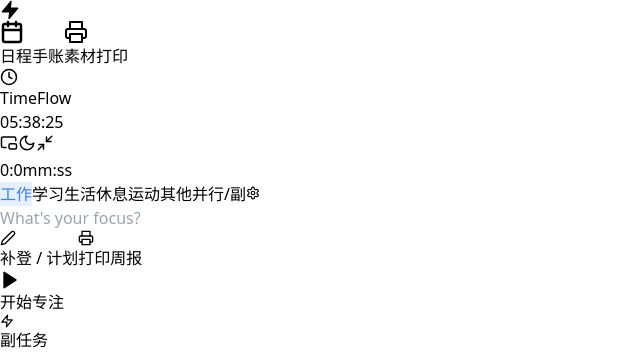
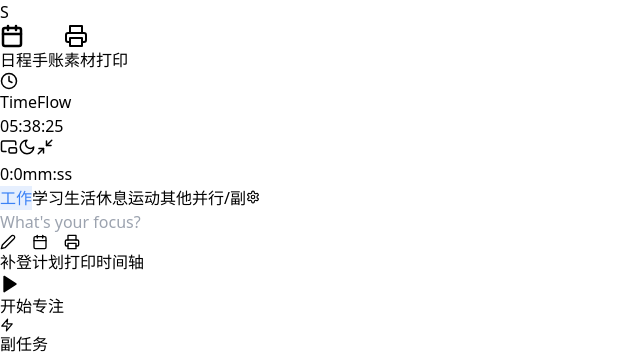
Before and after one commit to YikSuen-hu/timeflow-weeks, a React (Vite) app: page / in a window 1280 px wide. Shown: the top 354 px of the page, without its empty margins (0-640 px from the left). Built offline with nearby package versions, Linux system fonts and the light colour scheme.

Commit message:
feat: Update UI (Print button, Logo, Dark Mode, Split Manual Buttons)

```diff
--- a/src/App.jsx
+++ b/src/App.jsx
@@ -799,11 +799,14 @@
 
               {/* Tools Row */}
               <div className="flex gap-2 mt-3">
-                <button onClick={openManualModal} className={`flex-1 ${btnSecondary} py-2.5 rounded-xl text-sm font-bold flex items-center justify-center gap-2`} title="补登/计划">
-                  <Edit2 size={16} /> 补登 / 计划
+                <button onClick={() => openManualModal('actual')} className={`flex-1 ${btnSecondary} py-2.5 rounded-xl text-sm font-bold flex items-center justify-center gap-2`} title="补登实绩">
+                  <Edit2 size={16} /> 补登
+                </button>
+                <button onClick={() => openManualModal('plan')} className={`flex-1 ${btnSecondary} py-2.5 rounded-xl text-sm font-bold flex items-center justify-center gap-2`} title="计划预定">
+                  <Calendar size={16} /> 计划
                 </button>
                 <button onClick={() => window.print()} className={`flex-1 ${btnSecondary} py-2.5 rounded-xl text-sm font-bold flex items-center justify-center gap-2`} title="打印周报">
-                  <Printer size={16} /> 打印周报
+                  <Printer size={16} /> 打印时间轴
                 </button>
               </div>
 
@@ -955,8 +958,8 @@
   return (
     <div className="no-print w-20 flex-shrink-0 bg-white dark:bg-slate-800 border-r border-slate-200 dark:border-slate-700 flex flex-col items-center py-6 h-screen sticky top-0 z-50">
       <div className="mb-8">
-        <div className="w-10 h-10 bg-indigo-600 rounded-xl flex items-center justify-center text-white shadow-lg shadow-indigo-500/30">
-          <Zap size={20} fill="currentColor" />
+        <div className="w-10 h-10 bg-indigo-600 rounded-xl flex items-center justify-center text-white shadow-lg shadow-indigo-500/30 text-xl font-bold font-mono">
+          S
         </div>
       </div>
       <div className="space-y-4 w-full px-2">
@@ -1024,7 +1027,10 @@
   }, []);
 
   useEffect(() => {
-    if (window.matchMedia && window.matchMedia('(prefers-color-scheme: dark)').matches) {
+    const savedMode = localStorage.getItem('timeflow_dark_mode');
+    if (savedMode !== null) {
+      setIsDarkMode(JSON.parse(savedMode));
+    } else if (window.matchMedia && window.matchMedia('(prefers-color-scheme: dark)').matches) {
       setIsDarkMode(true);
     }
   }, []);
@@ -1036,6 +1042,8 @@
     } else {
       document.documentElement.classList.remove('dark');
     }
+    localStorage.setItem('timeflow_dark_mode', JSON.stringify(isDarkMode));
+
     // Sync PiP if active
     if (pipWindow) {
       if (isDarkMode) {
@@ -1296,14 +1304,14 @@
     if (confirm('恢复默认分类？')) setCategories(DEFAULT_CATEGORIES);
   };
 
-  const openManualModal = () => {
+  const openManualModal = (type = 'actual') => {
     setManualForm({
       name: '',
       date: viewDate,
       startTime: '09:00',
       endTime: '10:00',
       categoryId: categories[0]?.id || '',
-      type: 'actual'
+      type: type
     });
     setIsManualModalOpen(true);
   };
```
